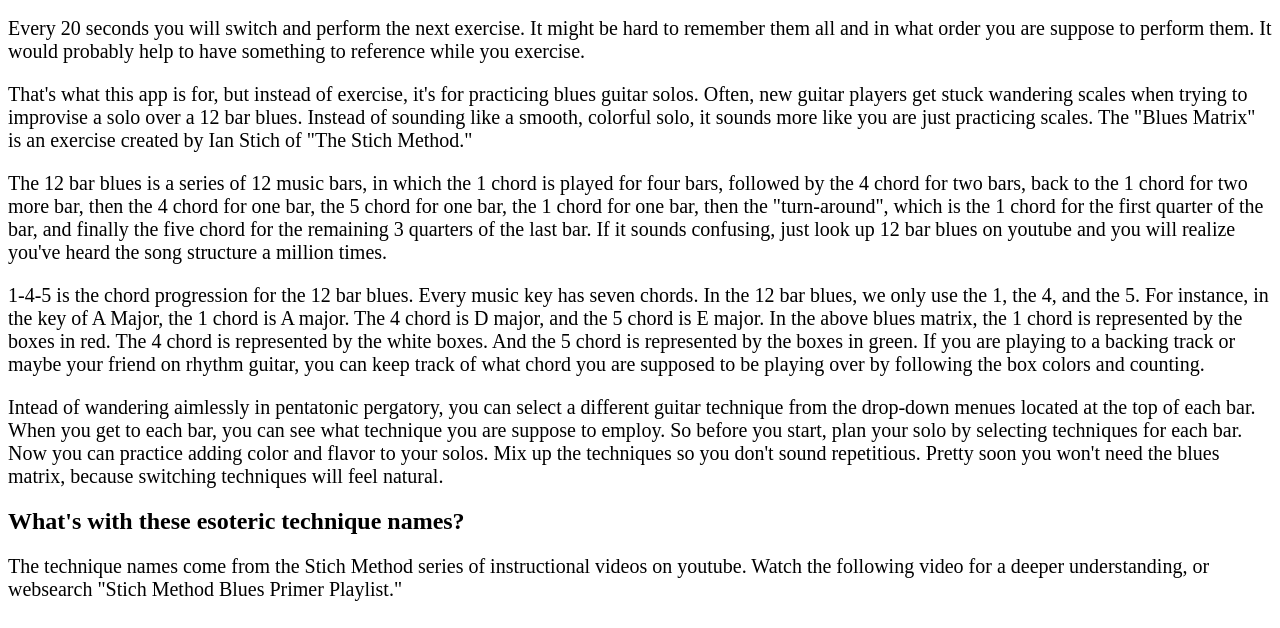
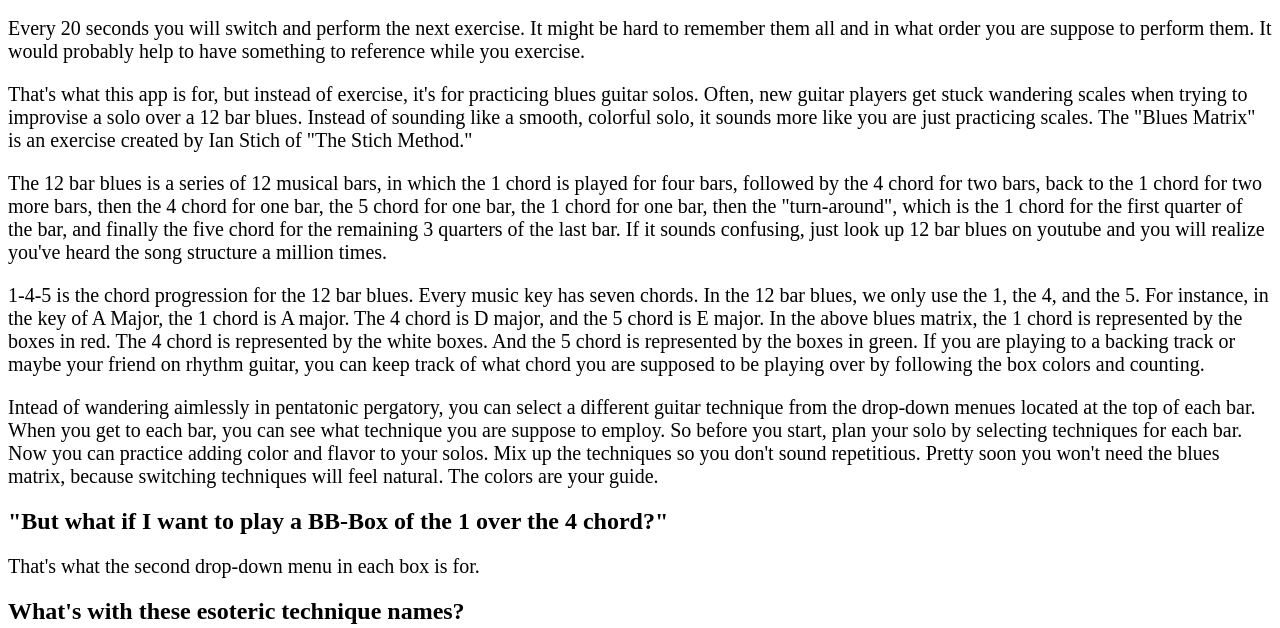
Before and after one commit to LukeSwiderski/bluesMatrix, a plain HTML site: page bluesMatrix.html in a window 1280 px wide. Shown: the part 1616-2244 px from the top of the page. Drawn offline with Linux system fonts and the light colour scheme; grey boxes are pictures that could not be loaded.

Commit message:
Update info section

```diff
--- a/bluesMatrix.html
+++ b/bluesMatrix.html
@@ -86,8 +86,8 @@
       The "Blues Matrix" is an exercise created by Ian Stich of "The Stich Method."
     </p>
     <p>
-      The 12 bar blues is a series of 12 music bars, in which the 1 chord is played for four bars, followed
-      by the 4 chord for two bars, back to the 1 chord for two more bar, then the 4 chord for one bar,
+      The 12 bar blues is a series of 12 musical bars, in which the 1 chord is played for four bars, followed
+      by the 4 chord for two bars, back to the 1 chord for two more bars, then the 4 chord for one bar,
       the 5 chord for one bar, the 1 chord for one bar, then the "turn-around", which is the 1 chord for the first
       quarter of the bar, and finally the five chord for the remaining 3 quarters of the last bar.
       If it sounds confusing, just look up 12 bar blues on youtube and you will realize you've heard the
@@ -110,6 +110,15 @@
       Now you can practice adding color and flavor to your solos. Mix up the techniques so you don't sound repetitious.
       Pretty soon you
       won't need the blues matrix, because switching techniques will feel natural.
+      The colors are your guide.
+    </p>
+    <h2>
+      "But what if I want to play a BB-Box of the 1 over the 4 chord?"
+    </h2>
+    <p>
+      That's what the second drop-down menu in each box is for.
+    </p>
+    </p>
     </p>
     <h2>What's with these esoteric technique names?</h2>
     <p>The technique names come from the Stich Method series of instructional videos on youtube. Watch the following
```
